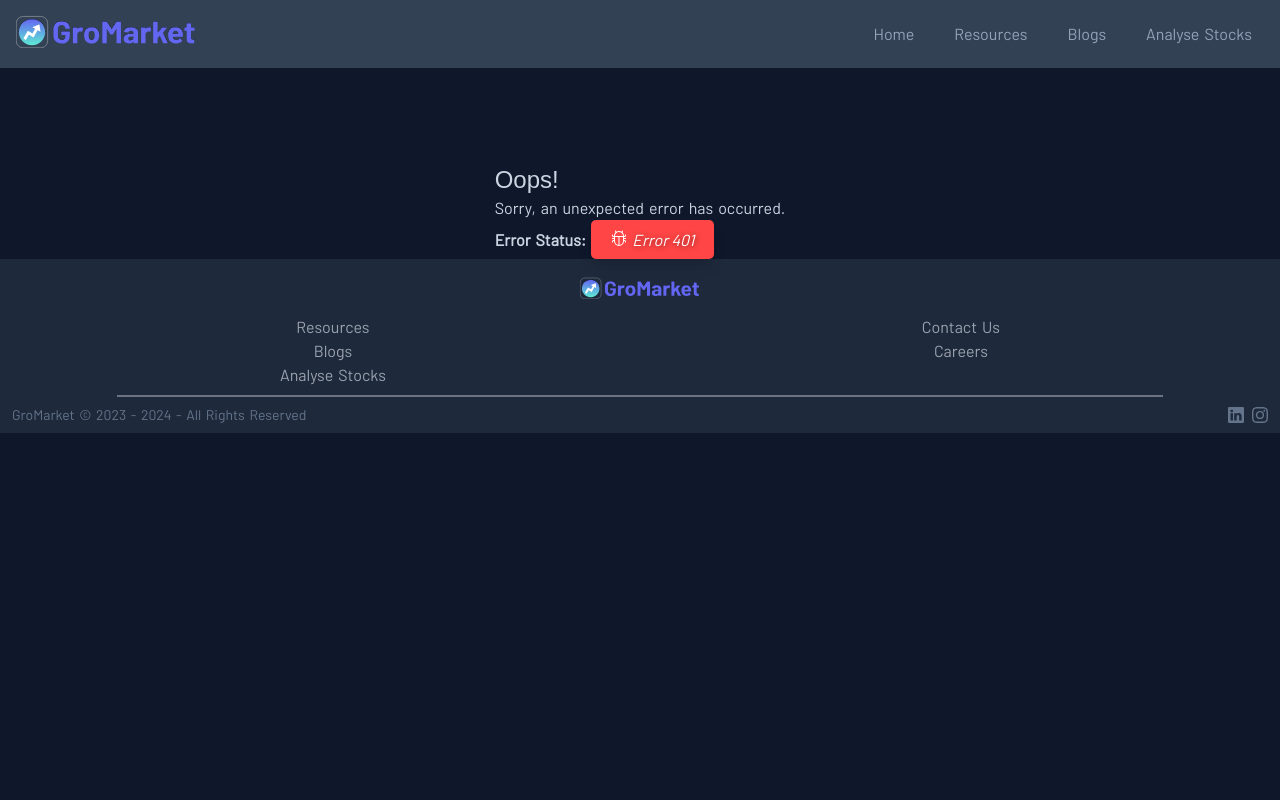
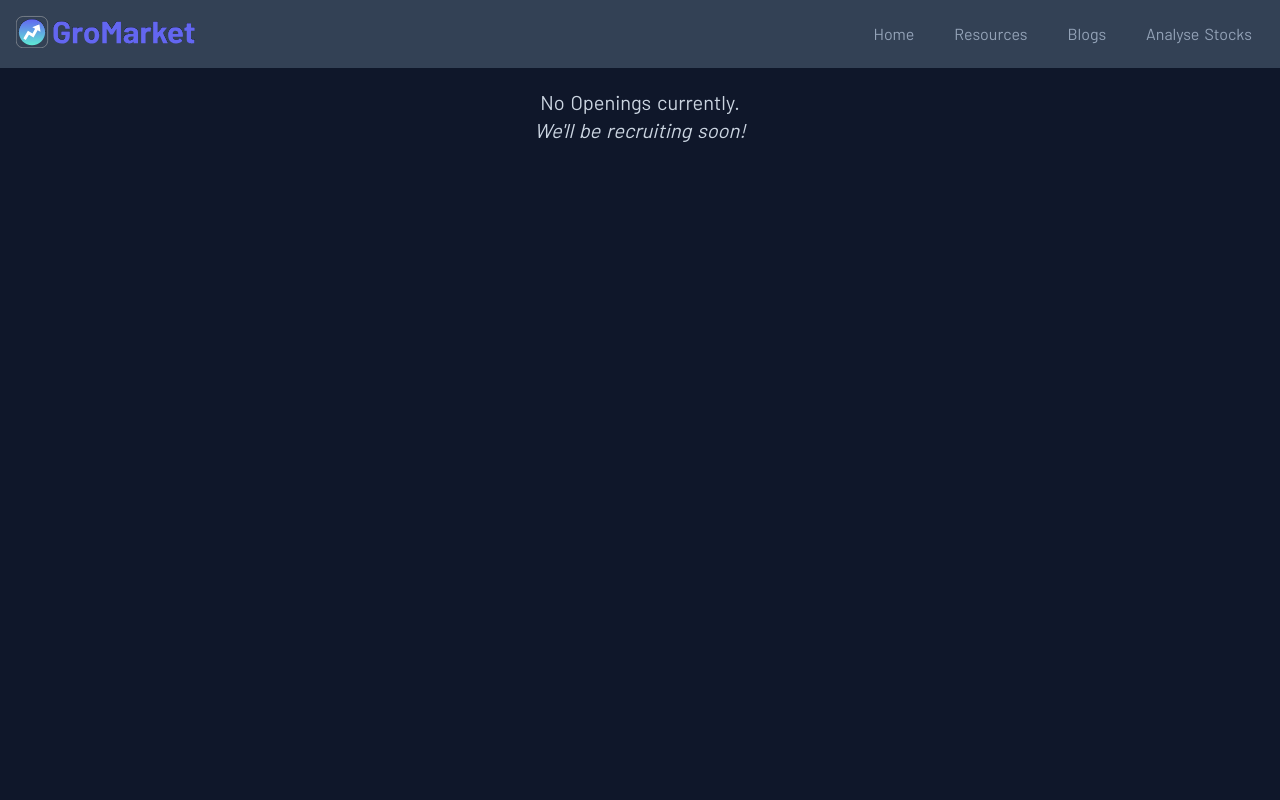
Before and after one commit to devkoustavdas/gromarket-website, a React (Vite) app: page /careers in a window 1280 px wide. Shown: the top 800 px of the page. Built offline with nearby package versions, Linux system fonts and the light colour scheme; a web font is replaced by a local one.

Commit message:
added careers, contact us

```diff
--- a/src/App.jsx
+++ b/src/App.jsx
@@ -12,6 +12,7 @@ import Error from "./pages/Error";
 import Home from "./pages/Home";
 import Footer from './pages/Footer';
 import Blogs from './pages/Blogs';
+import Careers from './pages/Careers';
 
 import MonthlyBudgetSpreadsheet from "./Resources/MonthlyBudgetSpreadsheet";
 import BillTracker from "./Resources/BillTracker";
@@ -19,8 +20,8 @@ import BillTracker from "./Resources/BillTracker";
 import BudgetRule from './Blogs/BudgetRule/BudgetRule';
 
 import NiftyFMCG from './Stocks/NiftyFMCG';
+import ShortTermStocks from './pages/ShortTermStocks';
 
-import ShortTermStocks from './pages/ShortTermStocks';
 function App() {
 
 
@@ -37,6 +38,8 @@ function App() {
           <Route path='/blogs' element={<Blogs />} />
           <Route path='/blogs/50-30-20-Budget-Rule' element={<BudgetRule />} />
 
+        <Route path='/careers' element={<Careers />} />
+
           <Route path="/stocks/niftyfmcg" element={<NiftyFMCG />} />
 
           <Route path="/stocks/best-stocks-to-buy-for-short-term" element={<ShortTermStocks />} />
--- /dev/null
+++ b/src/pages/Careers.jsx
@@ -0,0 +1,12 @@
+import React from 'react'
+
+const Careers = () => {
+  return (
+    <main className='min-h-screen text-xl my-5 w-fit mx-auto text-center'>
+      No Openings currently.
+      <span className='italic block'>We'll be recruiting soon!</span>
+    </main>
+  )
+}
+
+export default Careers
--- a/src/pages/Footer.jsx
+++ b/src/pages/Footer.jsx
@@ -14,7 +14,7 @@ const Footer = () => {
           <Link to={"/stocks"} className="hover:text-slate-300 hover:underline hover:underline-offset-2">Analyse Stocks</Link>
         </div>
         <div className="flex flex-col">
-          <Link to={"/contact"} className="hover:text-slate-300 hover:underline hover:underline-offset-2">Contact Us</Link>
+          <a target="_blank" rel="noopener noreferrer" href="https://docs.google.com/forms/d/e/1FAIpQLSczcB674V8l7lbIVydSk2PpwaOHbwFreJ_ue6IRhv80MJat-Q/viewform?usp=sf_link" className="hover:text-slate-300 hover:underline hover:underline-offset-2">Contact Us</a>
           <Link to={"/careers"} className="hover:text-slate-300 hover:underline hover:underline-offset-2">Careers</Link>
         </div>
       </div>
```
